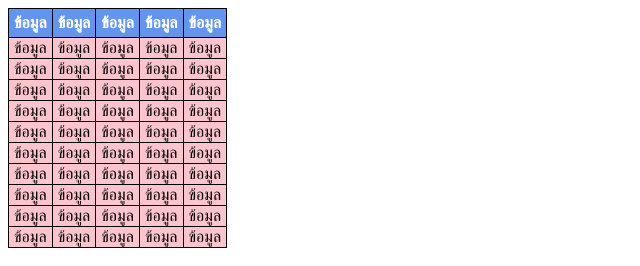
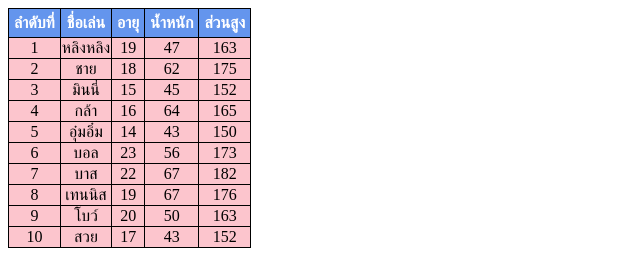
Before and after one commit to Nonene2546/lyn-s-work, a plain HTML site: page table.html in a window 1280 px wide. Shown: the top 266 px of the page, without its empty margins (0-640 px from the left). Drawn offline with Linux system fonts and the light colour scheme.

Commit message:
Add files via upload

```diff
--- a/table.html
+++ b/table.html
@@ -9,81 +9,81 @@
 <body>
     <table>
         <tr>
-            <th>ข้อมูล</th>
-            <th>ข้อมูล</th>
-            <th>ข้อมูล</th>
-            <th>ข้อมูล</th>
-            <th>ข้อมูล</th>
+            <th>ลำดับที่</th>
+            <th>ชื่อเล่น</th>
+            <th>อายุ</th>
+            <th>น้ำหนัก</th>
+            <th>ส่วนสูง</th>
         </tr>
         <tr>
-            <td>ข้อมูล</td>
-            <td>ข้อมูล</td>
-            <td>ข้อมูล</td>
-            <td>ข้อมูล</td>
-            <td>ข้อมูล</td>
+            <td>1</td>
+            <td>หลิงหลิง</td>
+            <td>19</td>
+            <td>47</td>
+            <td>163</td>
         </tr>
         <tr>
-            <td>ข้อมูล</td>
-            <td>ข้อมูล</td>
-            <td>ข้อมูล</td>
-            <td>ข้อมูล</td>
-            <td>ข้อมูล</td>
+            <td>2</td>
+            <td>ชาย</td>
+            <td>18</td>
+            <td>62</td>
+            <td>175</td>
         </tr>
         <tr>
-            <td>ข้อมูล</td>
-            <td>ข้อมูล</td>
-            <td>ข้อมูล</td>
-            <td>ข้อมูล</td>
-            <td>ข้อมูล</td>
+            <td>3</td>
+            <td>มินนี่</td>
+            <td>15</td>
+            <td>45</td>
+            <td>152</td>
         </tr>
         <tr>
-            <td>ข้อมูล</td>
-            <td>ข้อมูล</td>
-            <td>ข้อมูล</td>
-            <td>ข้อมูล</td>
-            <td>ข้อมูล</td>
+            <td>4</td>
+            <td>กล้า</td>
+            <td>16</td>
+            <td>64</td>
+            <td>165</td>
         </tr>
         <tr>
-            <td>ข้อมูล</td>
-            <td>ข้อมูล</td>
-            <td>ข้อมูล</td>
-            <td>ข้อมูล</td>
-            <td>ข้อมูล</td>
+            <td>5</td>
+            <td>อุ๋มอิ๋ม</td>
+            <td>14</td>
+            <td>43</td>
+            <td>150</td>
         </tr>
         <tr>
-            <td>ข้อมูล</td>
-            <td>ข้อมูล</td>
-            <td>ข้อมูล</td>
-            <td>ข้อมูล</td>
-            <td>ข้อมูล</td>
+            <td>6</td>
+            <td>บอล</td>
+            <td>23</td>
+            <td>56</td>
+            <td>173</td>
         </tr>
         <tr>
-            <td>ข้อมูล</td>
-            <td>ข้อมูล</td>
-            <td>ข้อมูล</td>
-            <td>ข้อมูล</td>
-            <td>ข้อมูล</td>
+            <td>7</td>
+            <td>บาส</td>
+            <td>22</td>
+            <td>67</td>
+            <td>182</td>
         </tr>
         <tr>
-            <td>ข้อมูล</td>
-            <td>ข้อมูล</td>
-            <td>ข้อมูล</td>
-            <td>ข้อมูล</td>
-            <td>ข้อมูล</td>
+            <td>8</td>
+            <td>เทนนิส</td>
+            <td>19</td>
+            <td>67</td>
+            <td>176</td>
         </tr>
         <tr>
-            <td>ข้อมูล</td>
-            <td>ข้อมูล</td>
-            <td>ข้อมูล</td>
-            <td>ข้อมูล</td>
-            <td>ข้อมูล</td>
+            <td>9</td>
+            <td>โบว์</td>
+            <td>20</td>
+            <td>50</td>
+            <td>163</td>
         </tr>
         <tr>
-            <td>ข้อมูล</td>
-            <td>ข้อมูล</td>
-            <td>ข้อมูล</td>
-            <td>ข้อมูล</td>
-            <td>ข้อมูล</td>
+            <td>10</td>
+            <td>สวย</td>
+            <td>17</td>
+            <td>43</td>
+            <td>152</td>
         </tr>
     </table>
     <a href="index.html">
```
